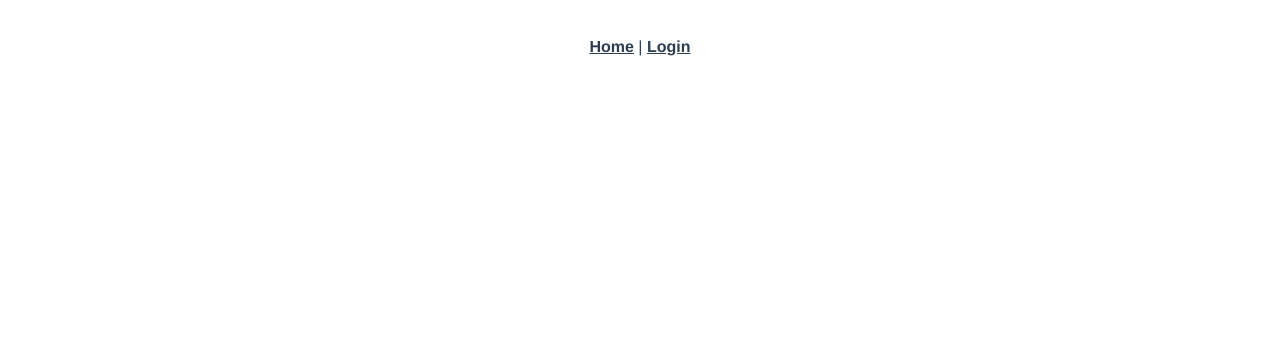
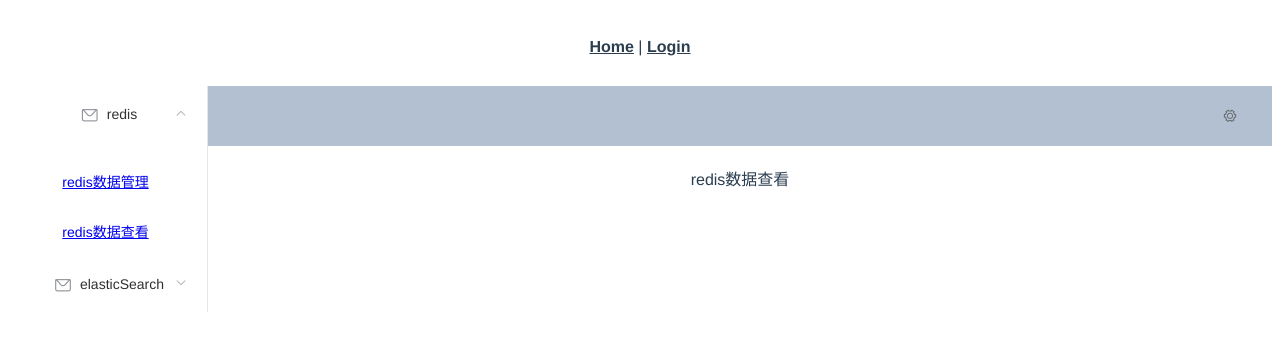
Before and after one commit to Boxworld1/dianasdog-frontend-opplatform, a Vue app: page /redis/check in a window 1280 px wide. Shown: the top 350 px of the page. Built offline with nearby package versions, Linux system fonts and the light colour scheme.

Commit message:
增加路由+前端界面设计 #1

```diff
--- a/src/App.vue
+++ b/src/App.vue
@@ -1,7 +1,7 @@
 <template>
   <div id="app">
     <nav>
-      <router-link to="/">Home</router-link> |
+      <router-link to="/home">Home</router-link> |
       <router-link to="/login">Login</router-link>
     </nav>
     <router-view/>
--- a/src/router/index.js
+++ b/src/router/index.js
@@ -2,22 +2,44 @@ import Vue from 'vue'
 import VueRouter from 'vue-router'
 import HomeView from '../views/HomeView.vue'
 import LoginPage from '../views/LoginPage.vue'
+import RedisManagement from '../views/redis/RedisManagement.vue'
+import RedisCheck from '../views/redis/RedisCheck.vue'
+import NotFound from '../views/NotFound.vue'
 
 Vue.use(VueRouter)
 
 const routes = [
   {
     //首页
-    path: '/',
+    path: '/home',
     name: 'home',
-    component: HomeView
+    component: HomeView,
+    children:[
+      {
+        //redis数据管理
+        path: '/redis/management',
+        name: 'RedisManagement',
+        component: RedisManagement
+      },
+      {
+        //redis数据查看
+        path: '/redis/check',
+        name: 'RedisCheck',
+        component: RedisCheck
+      },
+    ]
   },
   {
     //登录页
     path: '/login',
     name: 'LoginPage',
-    component: LoginPage
+    component: LoginPage,
+    props: true
   },
+  {
+    path: '*',
+    component: NotFound,
+  }
 ]
 
 const router = new VueRouter({
--- a/src/views/HomeView.vue
+++ b/src/views/HomeView.vue
@@ -6,8 +6,8 @@
           <el-submenu index="1">
             <template slot="title"><i class="el-icon-message"></i>redis</template>
             <el-menu-item-group>
-              <el-menu-item index="1-1">redis数据查询</el-menu-item>
-              <el-menu-item index="1-2">redis数据管理</el-menu-item>
+              <el-menu-item index="1-1"><router-link to="/redis/management">redis数据管理</router-link></el-menu-item>
+              <el-menu-item index="1-2"><router-link to="/redis/check">redis数据查看</router-link></el-menu-item>
             </el-menu-item-group>
           </el-submenu>
           <el-submenu index="2">
@@ -30,10 +30,12 @@
               <el-dropdown-item>删除</el-dropdown-item>
             </el-dropdown-menu>
           </el-dropdown>
-          <span>王小虎</span>
+          <span>{{$route.params.name}}</span>
         </el-header>
 
-        <el-main> 我是内容 </el-main>
+        <el-main>
+          <router-view/>
+        </el-main>
       </el-container>
     </el-container>
   </div>
--- a/src/views/LoginPage.vue
+++ b/src/views/LoginPage.vue
@@ -41,7 +41,7 @@ export default {
     onSubmit(form) {
       this.$refs[form].validate((valid) => {
         if (valid) {
-          this.$router.push("/");
+          this.$router.push({name: "home", params:{name: this.form.name}});
         } else {
           this.$message({
             message: "用户名或密码错误",
--- /dev/null
+++ b/src/views/NotFound.vue
@@ -0,0 +1,11 @@
+<template>
+  <div>
+    404
+  </div>
+</template>
+
+<script>
+export default {
+  name: 'NotFound',
+}
+</script>
--- /dev/null
+++ b/src/views/redis/RedisCheck.vue
@@ -0,0 +1,15 @@
+<template>
+  <div>
+    redis数据查看
+  </div>
+</template>
+
+<script>
+export default {
+  name: "RedisCheck",
+}
+</script>
+
+<style>
+
+</style>
--- /dev/null
+++ b/src/views/redis/RedisManagement.vue
@@ -0,0 +1,15 @@
+<template>
+  <div>
+    redis数据管理
+  </div>
+</template>
+
+<script>
+export default {
+  name: "RedisManagement",
+}
+</script>
+
+<style>
+
+</style>
```
